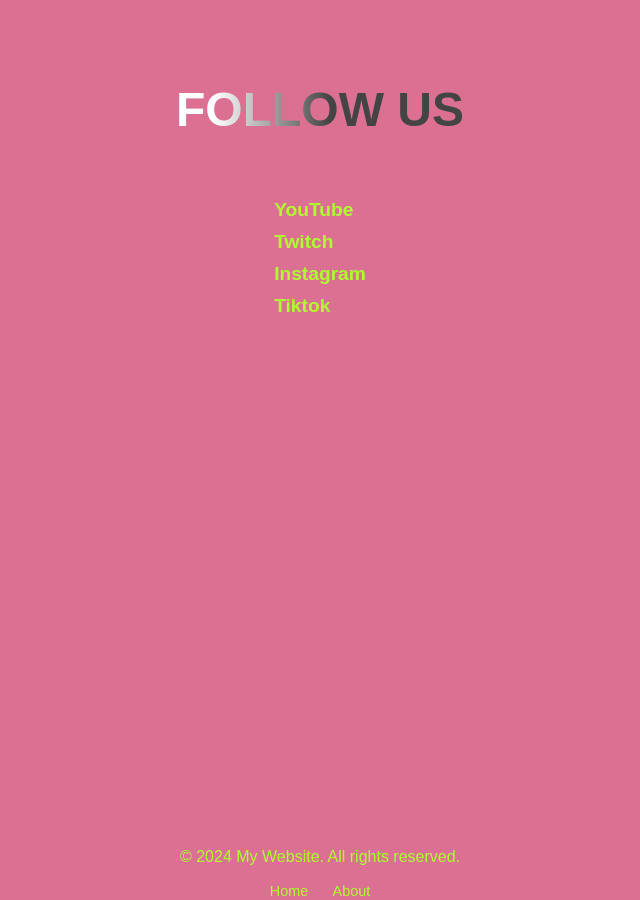
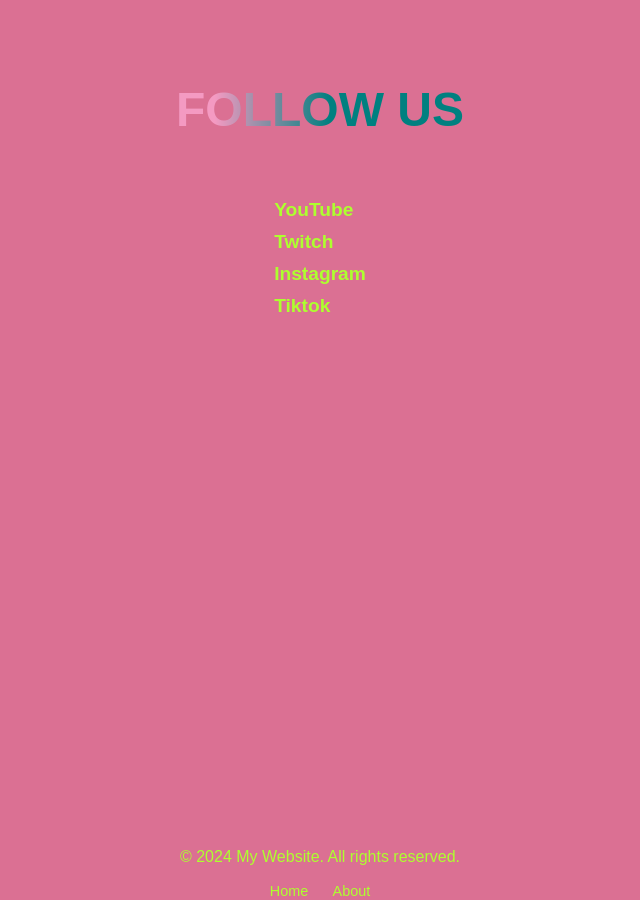
Before and after one commit to narrowtamps/narrowtamps.github.io, a Jekyll site: the page pages/socials.html, which Jekyll copies as it is, in a window 1280 px wide. Shown: the whole page, without its empty margins (320-960 px from the left). Built offline with Jekyll 4.4.1, drawn with Linux system fonts in a browser that asks for light colours.

Commit message:
Update socials.html

```diff
--- a/pages/socials.html
+++ b/pages/socials.html
@@ -44,10 +44,10 @@
             /* Create a gradient with a "sparkle" in the middle */
             background: linear-gradient(
                 to right,
-                #444 20%,
-                #fff 40%,
-                #fff 60%,
-                #444 80%
+                #008080 20%,
+                #F49AC2 40%,
+                #F49AC2 60%,
+                #008080 80%
             );
             background-size: 200% auto;
             color: transparent;
```
